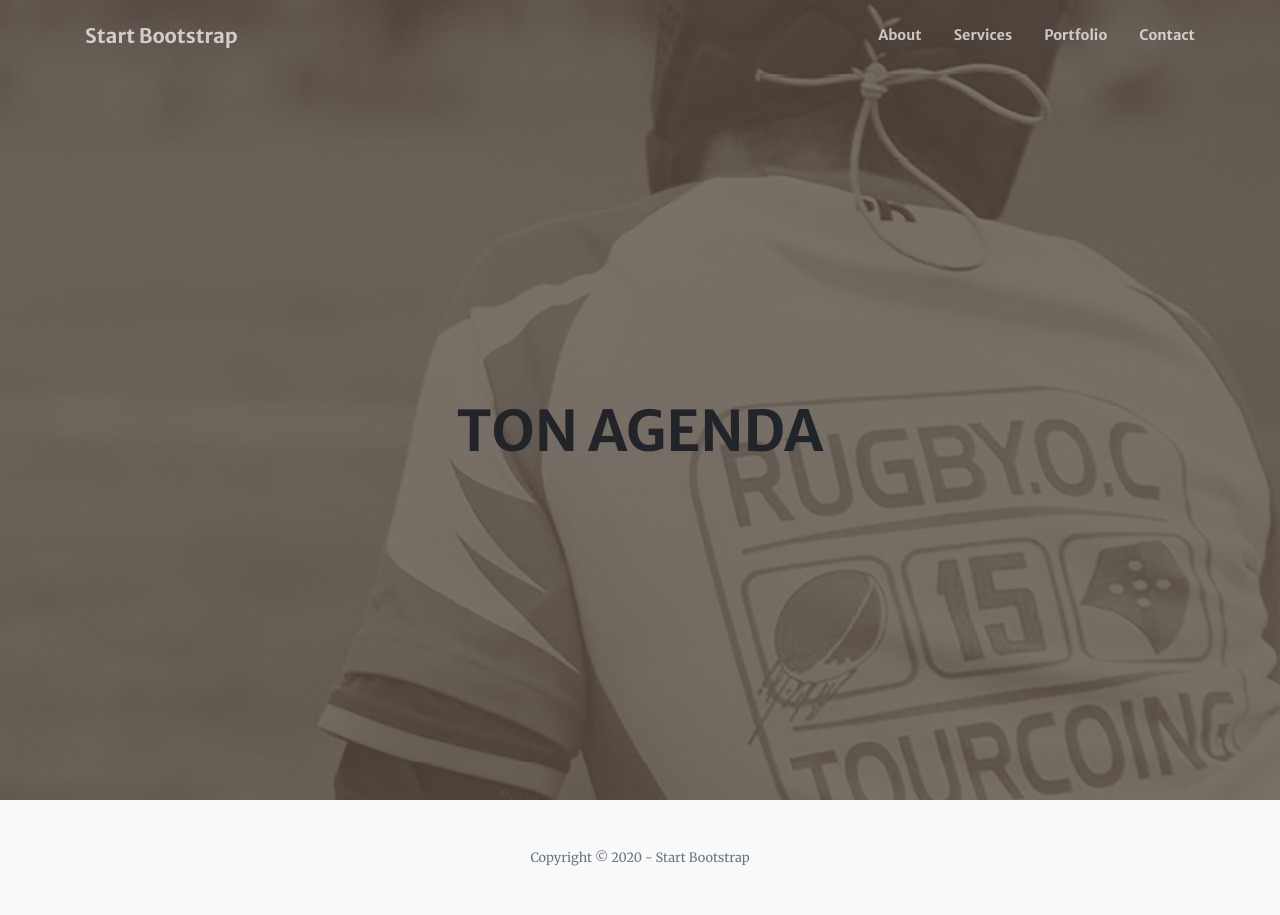
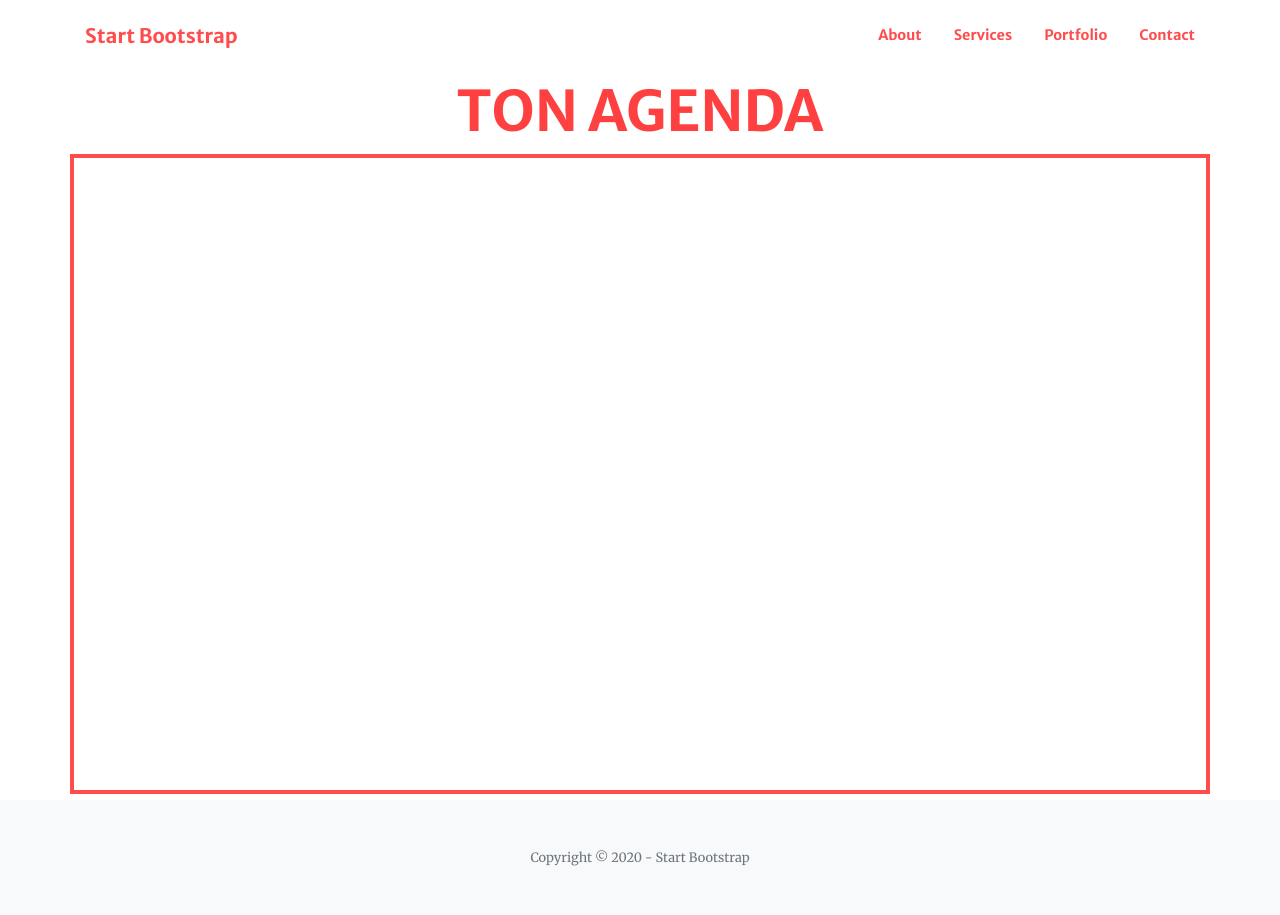
Before and after one commit to cendrars59/clubManager, a Django app: page / in a window 1280 px wide. Run offline with Django 3.2, Linux system fonts and the light colour scheme; some libraries are stand-ins or nearby versions.

Commit message:
Finishing homepage frame for futur dev.

```diff
--- a/static/src/scss/_masthead.scss
+++ b/static/src/scss/_masthead.scss
@@ -5,12 +5,12 @@
     padding-bottom: calc(10rem - #{$navbar-height});
     // replace the masthead.jpg image in the /assets/img directory to change the image
     // if the image name change, make sure to update the url path below!
-    background: linear-gradient(
-            to bottom,
-            #{fade-out($brown, 0.2)} 0%,
-            #{fade-out($brown, 0.2)} 100%
-        ),
-        url("../assets/img/bg-masthead.jpg");
+    //background: linear-gradient(
+    //        to bottom,
+    //        #{fade-out($brown, 0.2)} 0%,
+    //        #{fade-out($brown, 0.2)} 100%
+    //    ),
+    //    url("../assets/img/bg-masthead.jpg");
     background-position: center;
     background-repeat: no-repeat;
     background-attachment: scroll;
@@ -36,3 +36,7 @@
         }
     }
 }
+
+.div-agenda {
+    height: 80vh;
+}
--- a/static/src/scss/_navbar.scss
+++ b/static/src/scss/_navbar.scss
@@ -1,17 +1,17 @@
 // Base styling for the navbar
 #mainNav {
     box-shadow: $box-shadow;
-    background-color: $white;
+    background-color: $roct_red;
     transition: background-color 0.2s ease;
     .navbar-brand {
         font-family: $font-family-sans-serif;
         font-weight: $font-weight-bold;
-        color: $gray-900;
+        color: $roct_red;
     }
     .navbar-nav {
         .nav-item {
             .nav-link {
-                color: $gray-600;
+                color: $roct_red;
                 font-family: $font-family-sans-serif;
                 font-weight: $font-weight-bold;
                 font-size: 0.9rem;
@@ -29,20 +29,20 @@
     @include media-breakpoint-up(lg) {
         // Base styling for the navbar - screen sizes greater than the large breakpoint
         box-shadow: none;
-        background-color: transparent;
+        background-color: $white;
         .navbar-brand {
-            color: fade-out($white, 0.3);
+            color: fade-out($roct_red, 0.3);
             &:hover {
-                color: $white;
+                color: $primary;
             }
         }
         .navbar-nav {
             .nav-item {
                 .nav-link {
-                    color: fade-out($white, 0.3);
+                    color: fade-out($roct_red, 0.3);
                     padding: 0 1rem;
                     &:hover {
-                        color: $white;
+                        color: $primary;
                     }
                 }
                 &:last-child {
@@ -55,9 +55,9 @@
         // Navbar styling applied when the page is scrolled
         &.navbar-scrolled {
             box-shadow: $box-shadow;
-            background-color: $white;
+            background-color: $roct_red;
             .navbar-brand {
-                color: $gray-900;
+                color: $white;
                 &:hover {
                     color: $primary;
                 }
@@ -65,7 +65,7 @@
             .navbar-nav {
                 .nav-item {
                     .nav-link {
-                        color: $gray-900;
+                        color: $white;
                         &:hover {
                             color: $primary;
                         }
--- a/static/src/scss/_utilities.scss
+++ b/static/src/scss/_utilities.scss
@@ -3,3 +3,12 @@
 .text-white-75 {
     color: fade-out($white, 0.25);
 }
+
+.text-red-75 {
+    color: fade-out($roct_red, 0.25);
+}
+
+
+.border-red {
+    border: solid 0.3em fade-out($roct_red, 0.3);;
+}
--- a/static/src/scss/_variables.scss
+++ b/static/src/scss/_variables.scss
@@ -6,6 +6,7 @@
 $brown: #5c4d42;
 $roct_red:#ff0000;
 $roct_grey:#818181;
+$white: white;
 
 //- Override primary color
 $primary: $roct_grey;
--- a/static/src/scss/styles.scss
+++ b/static/src/scss/styles.scss
@@ -12,3 +12,5 @@
 
 // Import custom utilities
 @import "./utilities.scss";
+
+// Import custom login
```
Also changed, not shown: static/dist/css/styles.css.
